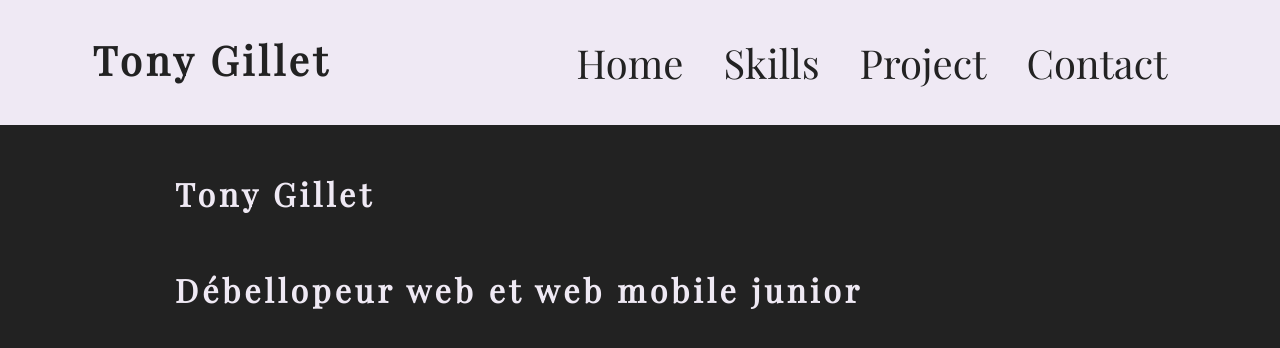
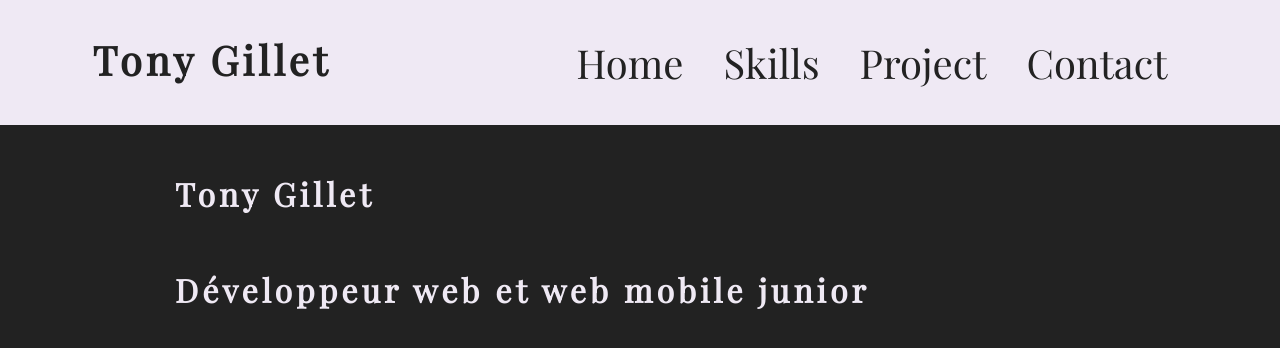
Before and after one commit to Hifi58/Portfolio, a PHP site: page /portfolio.php in a window 1280 px wide. Shown: the top 348 px of the page. Run offline with PHP 8.4, Linux system fonts and the light colour scheme.

Commit message:
correction

```diff
--- a/portfolio.php
+++ b/portfolio.php
@@ -13,7 +13,7 @@
     <?php include 'navigateur.php' ?>
 
     <header>
-        <h1 class="titre">Tony Gillet <br/> Débellopeur web et web mobile junior</h1>
+        <h1 class="titre">Tony Gillet <br/> Développeur web et web mobile junior</h1>
 
         <div class="rond1"></div>
         <div class="rond2"></div>
```
